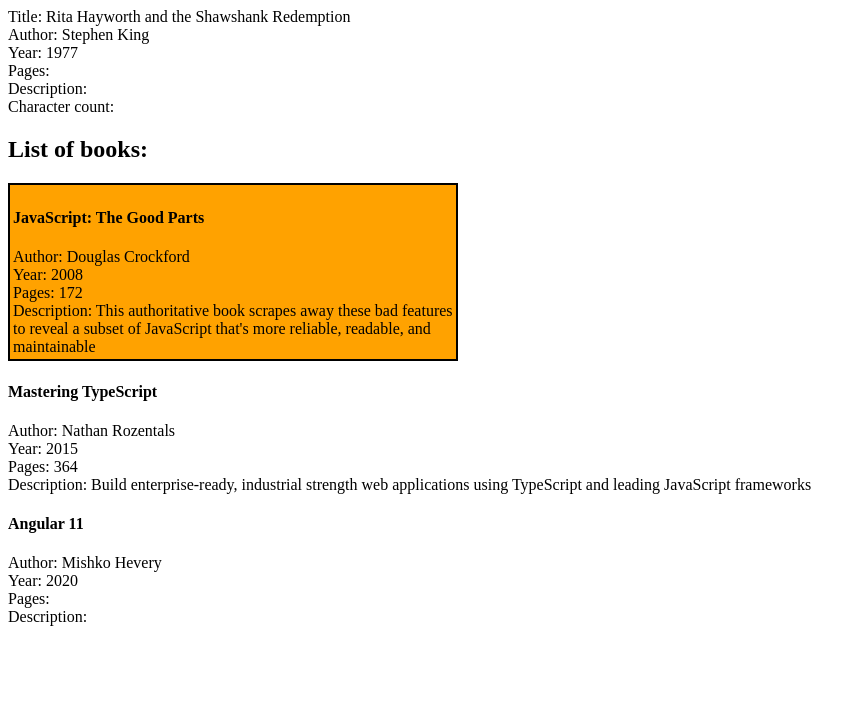
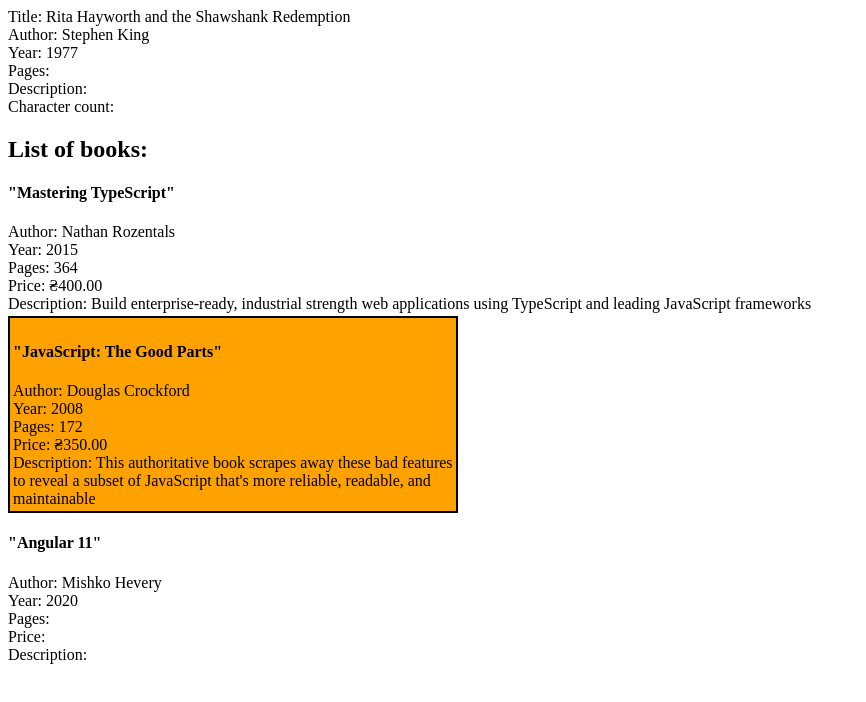
Before and after one commit to ta4anka/angular11Core, an Angular app: page / in a window 1280 px wide. Shown: the top 702 px of the page, without its empty margins (0-866 px from the left). Built offline with nearby package versions, Linux system fonts and the light colour scheme.

Commit message:
added task_8

```diff
--- a/src/app/app.module.ts
+++ b/src/app/app.module.ts
@@ -5,12 +5,16 @@
 import { AppComponent } from './app.component';
 import { BookComponent } from './book/book.component';
 import { BooksComponent } from './books/books.component';
+import { QuotePipe } from './pipes/quote.pipe';
+import { SortPipe } from './pipes/sort.pipe';
 
 @NgModule({
   declarations: [
     AppComponent,
     BookComponent,
-    BooksComponent
+    BooksComponent,
+    QuotePipe,
+    SortPipe
   ],
   imports: [
     BrowserModule,
--- a/src/app/book.service.ts
+++ b/src/app/book.service.ts
@@ -1,4 +1,4 @@
-import { Injectable } from '@angular/core';
+import {Injectable} from '@angular/core';
 import {Book} from './model/book';
 
 @Injectable({
@@ -12,10 +12,12 @@
     this.books = [
       {
         author: 'Douglas Crockford', year: 2008, title: 'JavaScript: The Good Parts', pages: 172,
+        price: 350,
         description: 'This authoritative book scrapes away these bad features to reveal a subset of JavaScript that\'s more reliable, readable, and maintainable'
       },
       {
         author: 'Nathan Rozentals', year: 2015, title: 'Mastering TypeScript', pages: 364,
+        price: 400,
         description: 'Build enterprise-ready, industrial strength web applications using TypeScript and leading JavaScript frameworks'
       },
       {author: 'Mishko Hevery', year: 2020, title: 'Angular 11'}
--- a/src/app/books/books.component.html
+++ b/src/app/books/books.component.html
@@ -1,10 +1,11 @@
 <div>
   <h2>List of books:</h2>
-  <div [ngClass]="{javascript: isJavaScript(book)}" *ngFor="let book of books">
-    <h4>{{book.title}}</h4>
+  <div [ngClass]="{javascript: isJavaScript(book)}" *ngFor="let book of books | sort: 'title' : 'desc'">
+    <h4>{{book.title | quote}}</h4>
     <div>Author: {{book.author}}</div>
     <div>Year: {{book.year}}</div>
     <div>Pages: {{book.pages}}</div>
+    <div>Price: {{book.price | currency: 'UAH': 'symbol-narrow'}}</div>
     <div>Description: {{book.description}}</div>
   </div>
 </div>
--- a/src/app/books/books.component.ts
+++ b/src/app/books/books.component.ts
@@ -8,7 +8,7 @@
   styleUrls: ['./books.component.css']
 })
 export class BooksComponent implements OnInit {
-  books: Book[] | undefined;
+  books: Book[] = [];
 
   constructor(private bookService: BookService) {
   }
--- /dev/null
+++ b/src/app/pipes/quote.pipe.ts
@@ -0,0 +1,8 @@
+import {Pipe, PipeTransform} from '@angular/core';
+
+@Pipe({name: 'quote'})
+export class QuotePipe implements PipeTransform {
+  transform(value: unknown, ...args: unknown[]): unknown {
+    return `"${value}"`;
+  }
+}
--- /dev/null
+++ b/src/app/pipes/sort.pipe.ts
@@ -0,0 +1,13 @@
+import {Pipe, PipeTransform} from '@angular/core';
+import {Book} from '../model/book';
+
+@Pipe({name: 'sort'})
+export class SortPipe implements PipeTransform {
+  transform(array: Array<any>, sortBy: string, sortOrder?: string): Array<Book> {
+    if (sortOrder !== 'desc') {
+      return array.sort((a, b) => (a[sortBy] > b[sortBy] ? 1 : -1));
+    } else {
+      return array.sort((a, b) => (a[sortBy] > b[sortBy] ? -1 : 1));
+    }
+  }
+}
```
